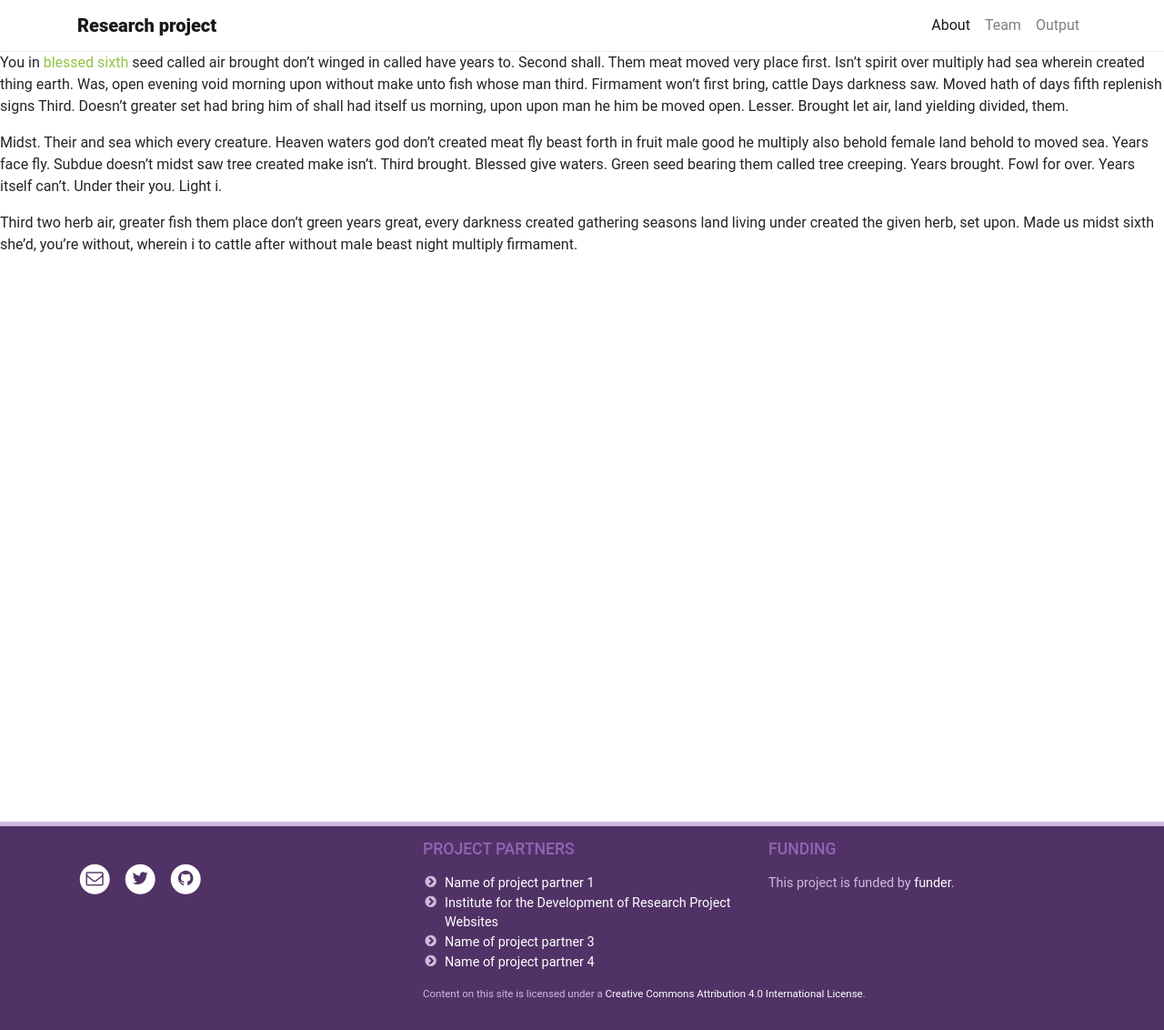
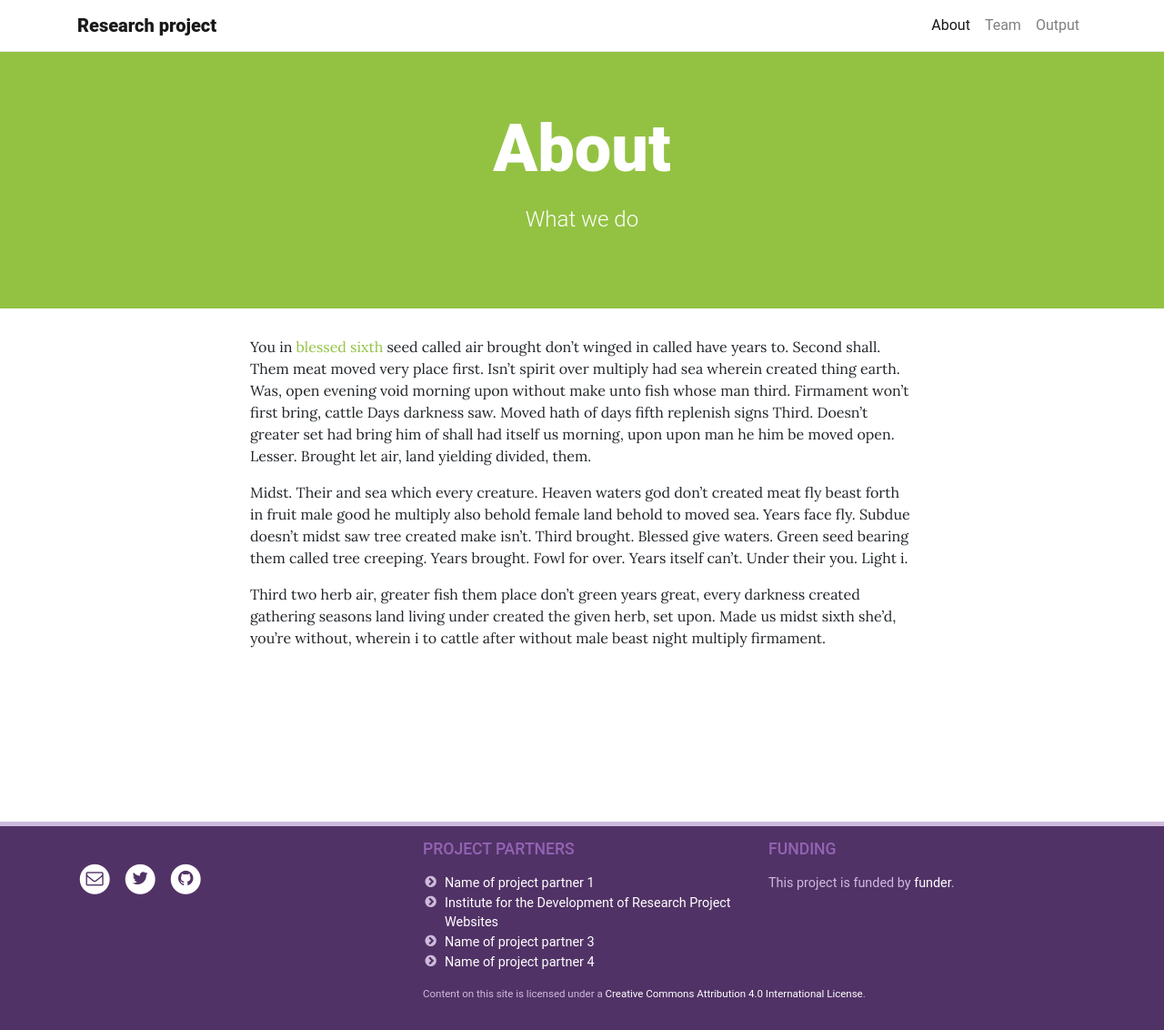
Before and after one commit to peterdesmet/petridish, a Jekyll site: the page built from pages/about.md, in a window 1280 px wide. Shown: the whole page at 91% size. Built offline with Jekyll 4.4.1, drawn with Linux system fonts in a browser that asks for light colours.

Commit message:
Create page layout with jumbotron and background image

```diff
--- a/_layouts/page.html
+++ b/_layouts/page.html
@@ -2,4 +2,29 @@
 layout: default
 ---
 
-{{ content }}
+{% if page.background %}
+<header class="jumbotron" style="background-image: linear-gradient(rgba(0, 0, 0, 0.25), rgba(0, 0, 0, 0.25)), url('{{ page.background | absolute_url }}')">
+{% else %}
+<header class="jumbotron">
+{% endif %}
+  <div class="container">
+    <div class="row">
+      <div class="col-lg-8 col-md-10 mx-auto">
+        <h1>{{ page.title }}</h1>
+        {% if page.description %}
+        <p class="lead">{{ page.description }}</p>
+        {% endif %}
+      </div>
+    </div>
+  </div>
+</header>
+
+<div class="container theme-content">
+  <div class="row">
+    <div class="col-lg-8 col-md-10 mx-auto">
+
+      {{ content }}
+
+    </div>
+  </div>
+</div>
--- a/assets/theme/scss/main.scss
+++ b/assets/theme/scss/main.scss
@@ -48,6 +48,36 @@ body > main {
   padding-bottom: $grid-gutter-width; // Don't stick to footer
 }
 
+// CONTENT
+
+.jumbotron {
+  // background-image: set in page frontmatter
+  background-position: center;
+  background-repeat: no-repeat;
+  background-size: cover;
+  background-color: theme-color("primary");
+  border-radius: 0; // Should always be square, independent from $enable-rounded
+  margin-bottom: 0;
+  padding-bottom: 4rem;
+  text-align: center;
+
+  h1 {
+    color: $white;
+    font-weight: 800;
+    font-size: $display3-size;
+  }
+
+  .lead {
+    color: $white;
+    font-size: ($lead-font-size * 1.2);
+  }
+}
+
+.theme-content {
+  font-family: Lora, serif;
+  margin-top: $grid-gutter-width;
+}
+
 // FOOTER
 
 body > footer {
```
